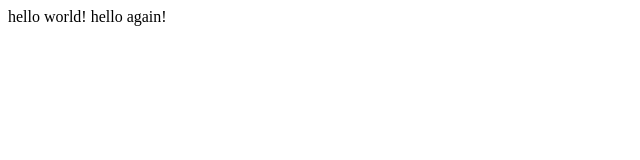
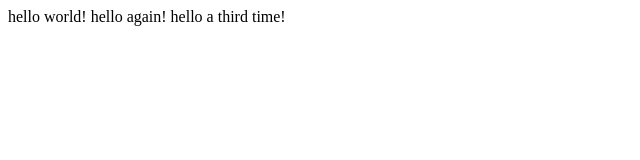
Before and after one commit to kyle-eWEST/lecture0, a plain HTML site: page hello.html in a window 1280 px wide. Shown: the whole page, without its empty margins (0-640 px from the left). Drawn offline with Linux system fonts and the light colour scheme.

Commit message:
add a third line

```diff
--- a/hello.html
+++ b/hello.html
@@ -4,6 +4,6 @@
       <title>my webpage</title>
     </head>
     <body>
-      hello world! hello again!
+      hello world! hello again! hello a third time!
     </body>
 </html>
```
